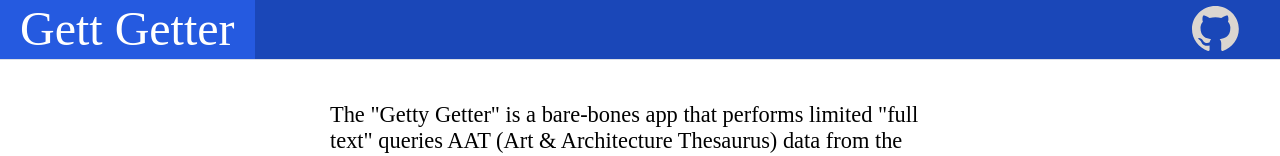
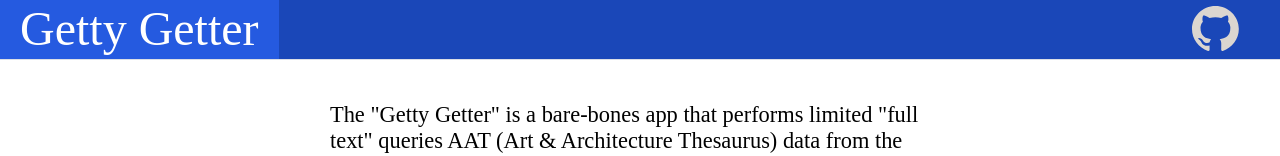
Before and after one commit to 8bitsquid/gettygetter, a Vue app: page / in a window 1280 px wide. Shown: the top 156 px of the page. Built offline with nearby package versions, Linux system fonts and the light colour scheme.

Commit message:
fix(App.vue): corrected typo in header text

```diff
--- a/src/App.vue
+++ b/src/App.vue
@@ -46,7 +46,7 @@
         :ellipsis="false"
       >
         <el-menu-item index="0" class="header-title">
-          Gett Getter
+          Getty Getter
         </el-menu-item>
         <el-menu-item index="1">
           <img src="./core/assets/github-mark.svg" target="_blank" class="logo github" alt="Github logo" />
```
